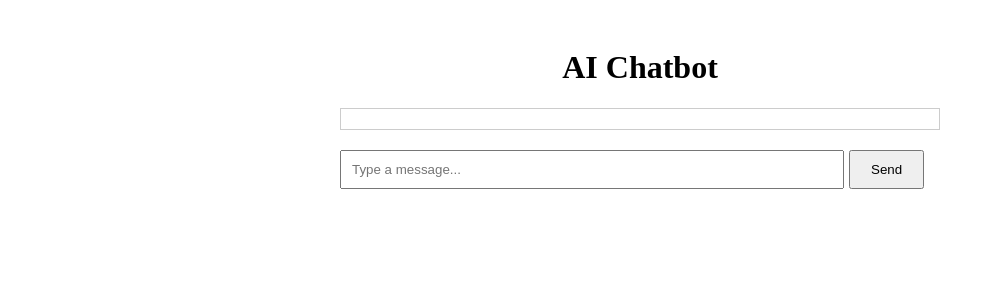
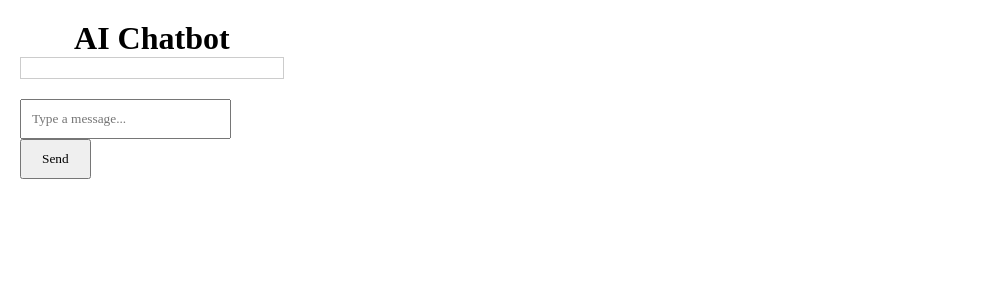
Before and after one commit to iamriyapatel/ChatMate, a React (Vite) app in the folder gemini-chatbot-frontend/: page / in a window 1280 px wide. Shown: the top 300 px of the page, without its empty margins (0-983 px from the left). Built offline with nearby package versions, Linux system fonts and the light colour scheme.

Commit message:
updated index.css

```diff
--- a/gemini-chatbot-frontend/src/index.css
+++ b/gemini-chatbot-frontend/src/index.css
@@ -2,3 +2,17 @@
 @tailwind base;
 @tailwind components;
 @tailwind utilities;
+
+@import url('https://fonts.googleapis.com/css2?family=Outfit:wght@100..900&display=swap');
+
+*{
+  padding: 0;
+  margin: 0;
+  box-sizing: border-box;
+  font-family: Outfit;
+}
+
+#root{
+  min-height: 100vh;
+  display: flex;
+}
```
